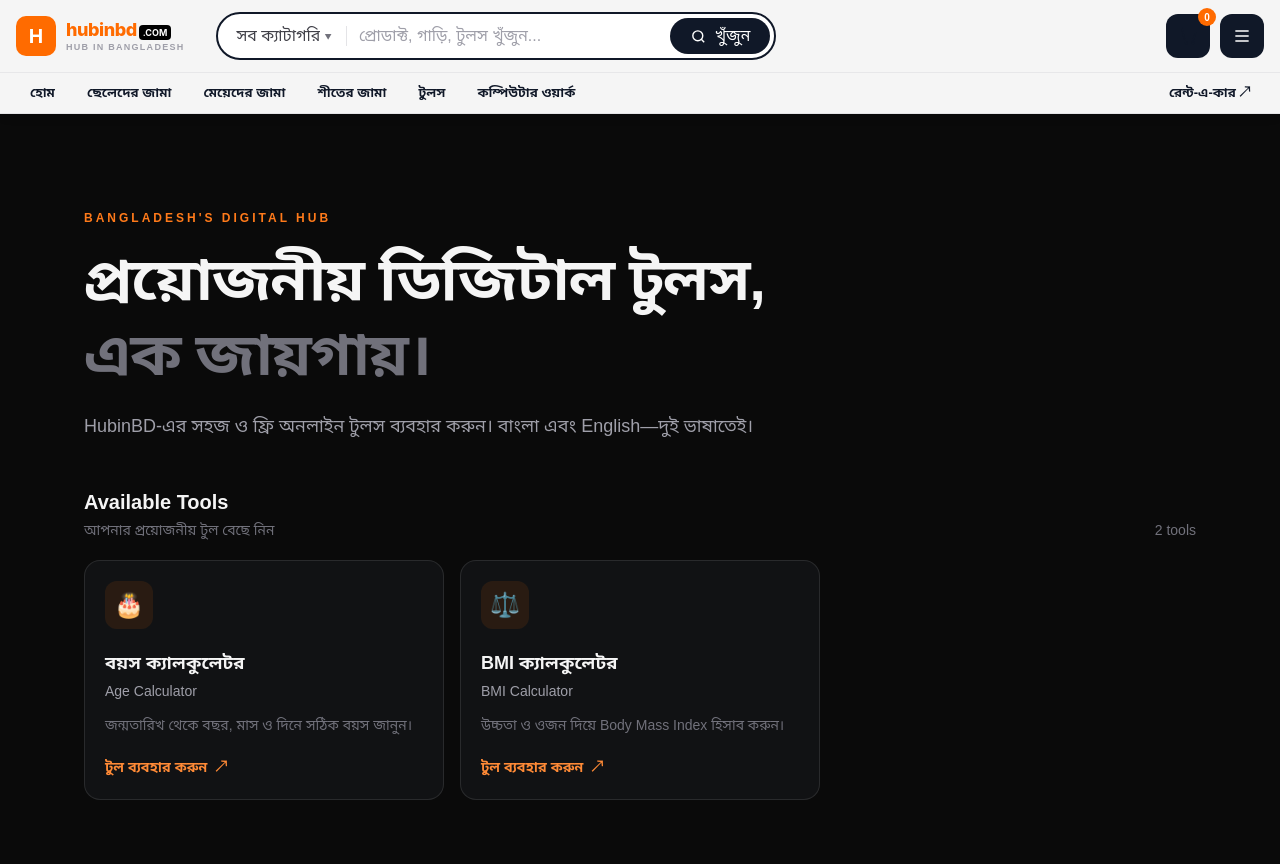
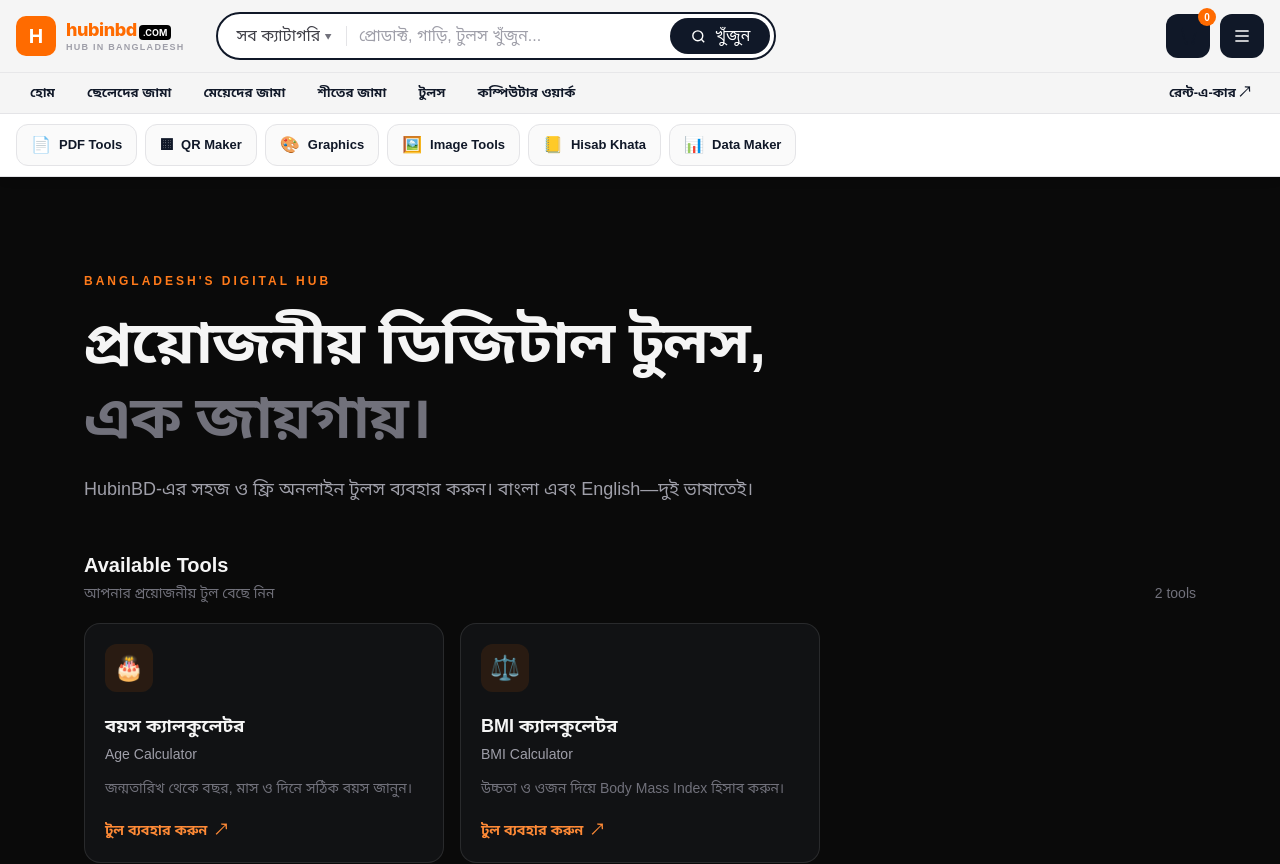
Before and after one commit to take2mete/hubinbd, a Next.js app: page / in a window 1280 px wide. Shown: the top 864 px of the page. Built offline with nearby package versions, Linux system fonts and the light colour scheme.

Commit message:
feat: Add quick tool links below site header

```diff
--- a/components/site-header.tsx
+++ b/components/site-header.tsx
@@ -143,6 +143,24 @@ export default function SiteHeader() {
           </div>
         </nav>
       )}
+
+      <nav aria-label="দ্রুত টুলস নেভিগেশন" className="border-t border-zinc-200 bg-white">
+        <div className="mx-auto flex max-w-[1280px] items-center gap-2 overflow-x-auto px-3 py-2.5 sm:px-4">
+          {[
+            { href: "/pdf-tools", label: "PDF Tools", icon: "📄" },
+            { href: "/qr-maker", label: "QR Maker", icon: "▦" },
+            { href: "/graphics", label: "Graphics", icon: "🎨" },
+            { href: "/image-tools", label: "Image Tools", icon: "🖼️" },
+            { href: "/hisab-khata", label: "Hisab Khata", icon: "📒" },
+            { href: "/data-maker", label: "Data Maker", icon: "📊" },
+          ].map((item) => (
+            <Link key={item.href} href={item.href} className="flex shrink-0 items-center gap-2 rounded-xl border border-zinc-200 bg-[#fafafa] px-3.5 py-2 text-[12px] font-semibold text-zinc-700 transition hover:border-[#ff6b00]/40 hover:bg-orange-50 hover:text-[#e65f00] sm:text-[13px]">
+              <span aria-hidden="true" className="text-base">{item.icon}</span>
+              {item.label}
+            </Link>
+          ))}
+        </div>
+      </nav>
     </header>
   );
 }
```
